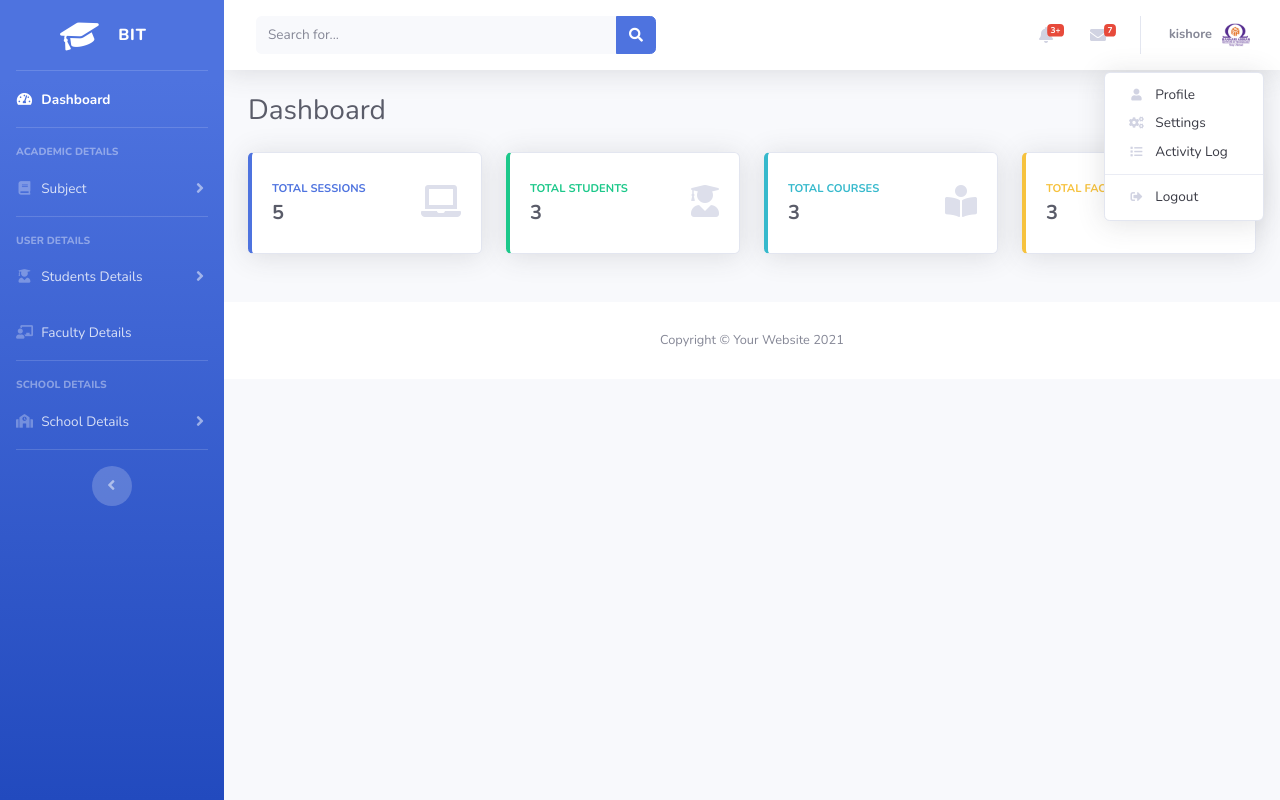
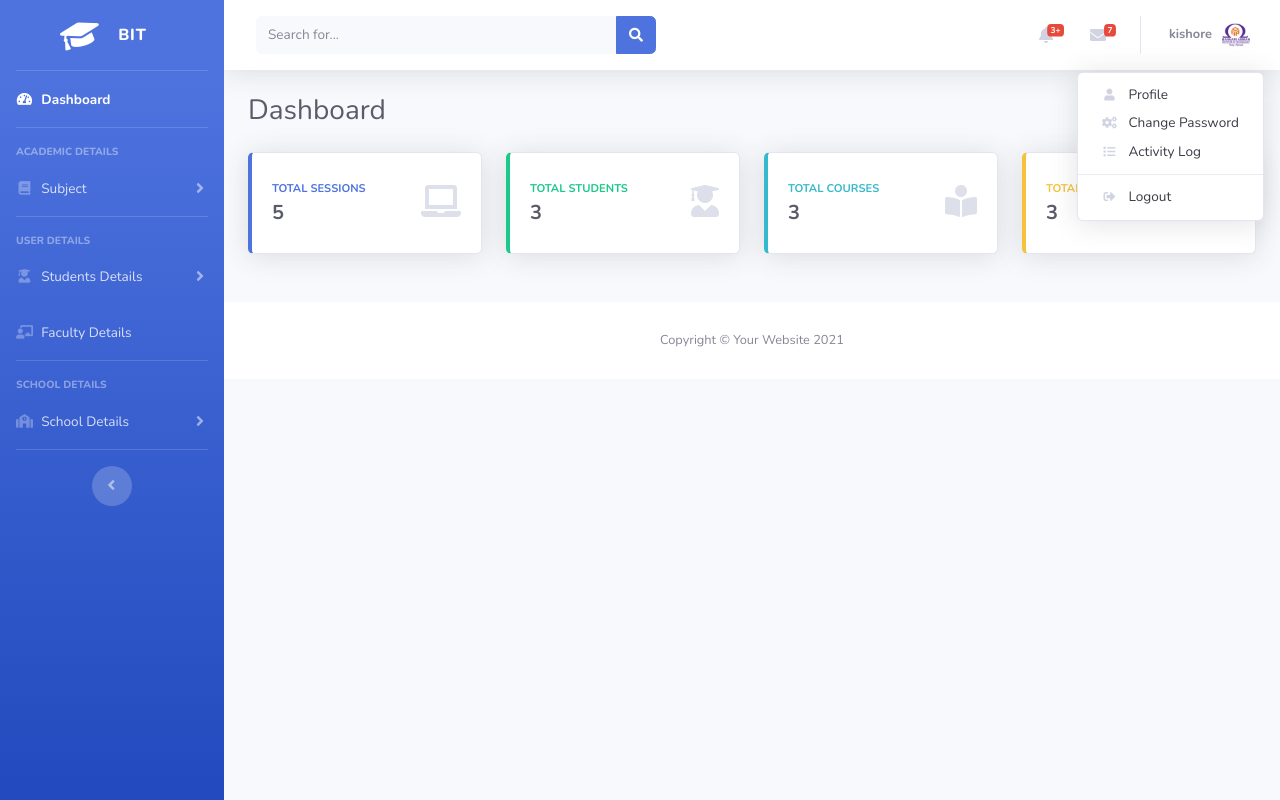
Before and after one commit to Anooskavin/sem_analytics, a Flask app: page /data_entry/home in a window 1280 px wide, after a click on "kishore". Run offline with Flask 2, Linux system fonts and the light colour scheme; a user stored in the database is signed in; data comes from the database, SQL or seed files in the repository; some libraries are stand-ins or nearby versions.

Commit message:
change password dataentry

```diff
--- a/app/code/data_entry.py
+++ b/app/code/data_entry.py
@@ -970,3 +970,18 @@ def data_entry_school_change():
 
 
 ####################################### Faculty table end ############################################
+
+@app.route("/data_entry/password/change", methods=["POST", "GET"])
+def change_dataentry_password():
+    cursor = mysql.connection.cursor(MySQLdb.cursors.DictCursor)
+    if 'id' in session and session.get("user_type") == 'data_entry':
+        id = session.get('id')
+        passwd = request.form['password']
+        passd = hashlib.md5(passwd.encode())
+        password = passd.hexdigest()
+
+        cursor.execute('update admin set admin_password =%s where admin_id=%s',(password,id))
+        mysql.connection.commit()
+        flash('Password updated', 'success')
+
+        return redirect(url_for('data_entry_home'))
--- a/app/static/assets/frontend/default/css/responsive.css
+++ b/app/static/assets/frontend/default/css/responsive.css
@@ -160,8 +160,10 @@
 */
 @media (max-width:767px){
     .navbar-brand {
-        margin-right: auto;
-        margin-left: auto;
+         margin-right: 1;
+       margin-left: 29;
+       height:auto;
+       width: auto;
     }
 
     .mobile-main-nav > li.has-children > a{
--- a/app/templates/header/data_entry_header.html
+++ b/app/templates/header/data_entry_header.html
@@ -52,6 +52,7 @@
 
     <!-- Custom styles for this page -->
     <link href=" {{url_for('static',filename='vendor/datatables/dataTables.bootstrap4.min.css')}}" rel="stylesheet">
+<script src="http://ajax.googleapis.com/ajax/libs/jquery/1.9.1/jquery.min.js"></script>
 
 </head>
 <div id="wrapper">
@@ -417,9 +418,10 @@
                                 <i class="fas fa-user fa-sm fa-fw mr-2 text-gray-400"></i>
                                 Profile
                             </a>
-                            <a class="dropdown-item" href="#">
+                            <a class="dropdown-item"   data-toggle="modal"
+                            data-target="#change_password_Modal">
                                 <i class="fas fa-cogs fa-sm fa-fw mr-2 text-gray-400"></i>
-                                Settings
+                                Change Password
                             </a>
                             <a class="dropdown-item" href="#">
                                 <i class="fas fa-list fa-sm fa-fw mr-2 text-gray-400"></i>
@@ -460,6 +462,77 @@
 
 
 
+            <div id="change_password_Modal" class="modal fade">
+        <div class="modal-dialog">
+            <div class="modal-content">
+                <div class="modal-header">
+                    <h4 class="modal-title">Change Password</h4>
+                    <button type="button" class="close" data-dismiss="modal">×</button>
+
+                </div>
+                <div class="modal-body">
+                    <form method="post" action="{{url_for('change_dataentry_password')}}">
+
+                        <!-- <input type="text" name="sname" id="name" class="form-control" /> -->
+
+
+                        <label>Enter New Password</label><i style="float:right;" toggle="#password" class="fa fa-fw fa-eye field-icon toggle-password" ></i>
+                        <input type="password" name="password" id="password" class="form-control" value="" required/>
+
+                        <br />
+
+                        <label>Confirm Password</label>
+                        <input type="password" name="confirm_password" id="confirm_password" onkeyup='check();' class="form-control" />
+                        <span id="message5"></span>
+                        <br />
+
+
+                </div>
+
+                <div class="modal-footer">
+                    <input type="submit" name="insert" id="btn btn-info" value="Submit" class="btn btn-success" />
+                    <button type="button" class="btn btn-default" onclick="fieldclear('insert_form')" data-dismiss="modal">Close</button>
+                    </form>
+                </div>
+            </div>
+        </div>
+    </div>
+<script>
+	$(".toggle-password").click(function() {
+
+  $(this).toggleClass("fa-eye fa-eye-slash");
+  var input = $($(this).attr("toggle"));
+  if (input.attr("type") == "password") {
+    input.attr("type", "text");
+  } else {
+    input.attr("type", "password");
+  }
+});
+</script>
+  <script>
+    var check = function () {
+
+
+      if (document.getElementById('password').value ==
+        document.getElementById('confirm_password').value    && document.getElementById('password').value!=null ) {
+        document.getElementById('message5').style.color = 'green';
+        document.getElementById('message5').innerHTML = 'Password matching';
+      } else {
+        document.getElementById('message5').style.color = 'red';
+        document.getElementById('message5').innerHTML = 'Password not matching';
+      }
+      if (document.getElementById('password').value ==
+        document.getElementById('confirm_password').value ) {
+        document.getElementById('btn btn-info').disabled = false;
+      } else {
+        document.getElementById('btn btn-info').disabled = true;
+      }
+    }
+
+
+  </script>
+
+
             <script src="{{url_for('static',filename='vendor/jquery/jquery.min.js')}}"></script>
             <script src="{{url_for('static',filename='vendor/bootstrap/js/bootstrap.bundle.min.js')}}"></script>
 
@@ -483,7 +556,17 @@
             <script src="{{url_for('static',filename='js/demo/datatables-demo.js')}}"></script>
 
 
+{% with messages = get_flashed_messages(with_categories=true) %}
+  {% if messages %}
 
+    {% for category, message in messages %}
+        <script>
+             swal("{{ message }}","Password updated successfully!!", "{{ category }}");
+        </script>
+
+    {% endfor %}
+  {% endif %}
+{% endwith %}
 
 
 
--- a/app/templates/students/student_profile.html
+++ b/app/templates/students/student_profile.html
@@ -78,7 +78,7 @@
 				<div class="form-group">
 					<label>New Password</label><i style="float:right;" toggle="#password" class="fa fa-fw fa-eye field-icon toggle-password"></i>
                     <input type="text" name="email" value="{{student.student_email}}" hidden/>
-					<input type="password"  class="form-control" name="password" id="password" onkeyup="allpwd()" value="" required="">
+					<input type="password"  class="form-control" name="password" id="password" onkeyup="allpwd()" value="" required>
                     <span id="message6"></span>
 				</div>
 				<div class="form-group">
```
Also changed, not shown: temp.csv (+8 -3 lines).
